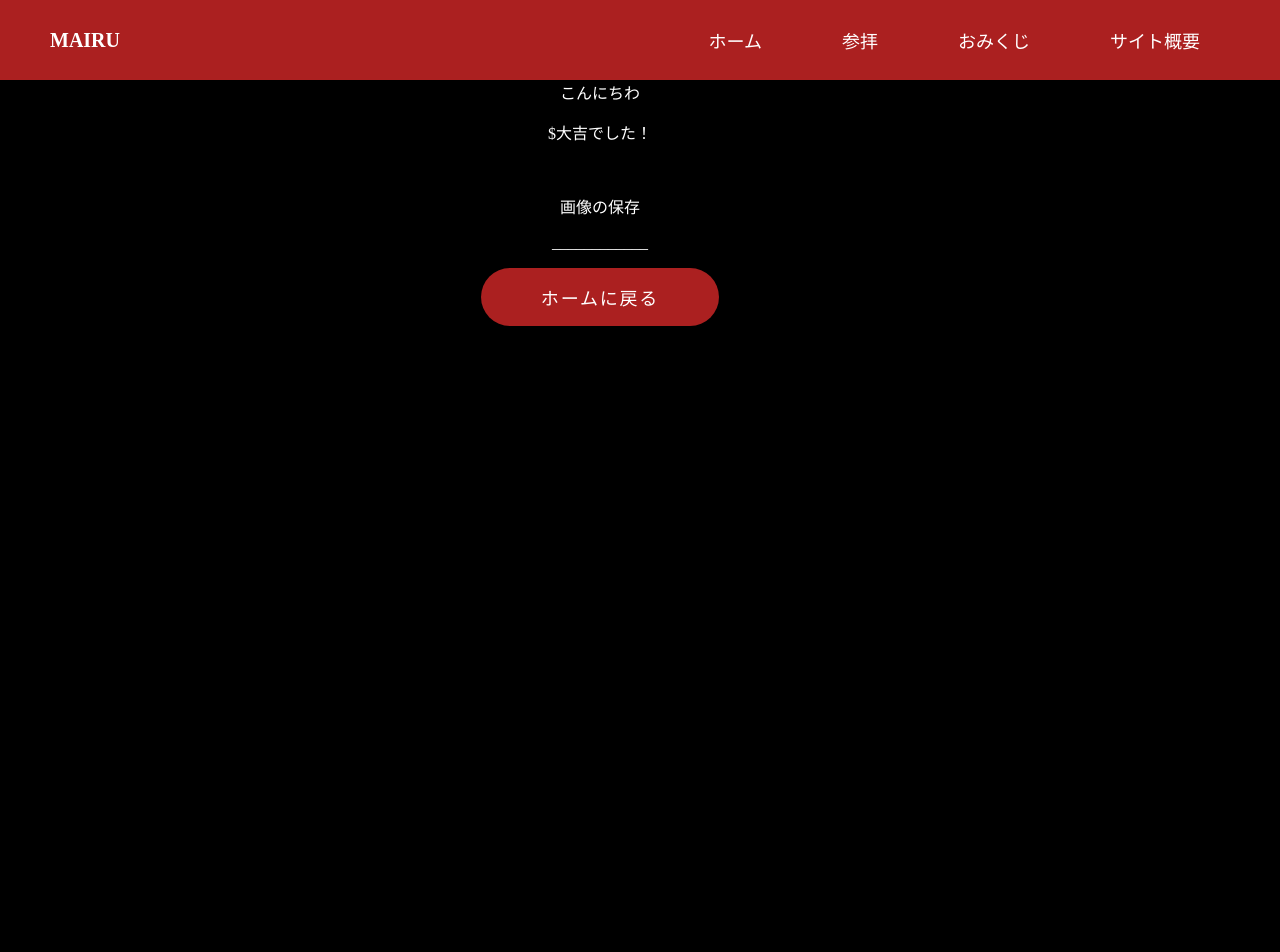
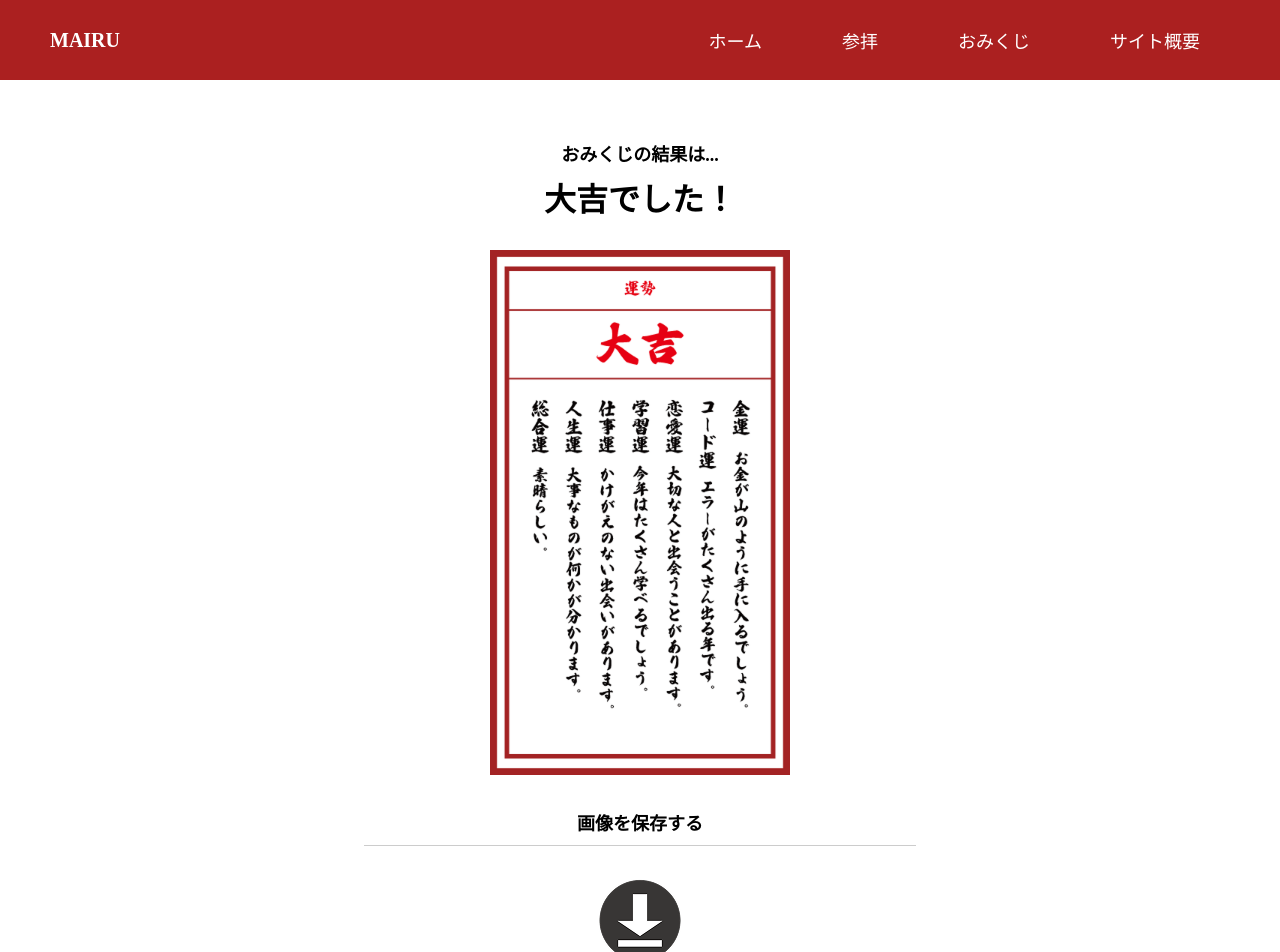
Before and after one commit to hsmt-T/giiku_Hackathon_vol18, a React (Vite) app in the folder frontend/: page /result in a window 1280 px wide. Shown: the top 952 px of the page. Before the commit the page ends 821 px from the top, so only its background shows below. Built offline with nearby package versions, Linux system fonts and the light colour scheme.

Commit message:
リザルト（おみくじ）画面デザイン

```diff
--- a/frontend/src/main.css
+++ b/frontend/src/main.css
@@ -8,7 +8,6 @@ body,
 
 body {
     font-family: "Noto Serif JP", serif;
-    background-color: #000;
 }
 
 * {
--- a/frontend/src/pages/Result/Result.css
+++ b/frontend/src/pages/Result/Result.css
@@ -1,14 +1,73 @@
 .content {
     position: relative;
     z-index: 1;
-
-    max-width: 1200px;
-    padding: 10 48px;
-
-    color: #fff;
+    max-width: 600px;
+    margin: 0 auto;
+    margin-top: 100px;
+    padding: 40px 24px;
+    color: #000;
     text-align: center;
+    font-family: "Noto Serif JP", serif;
 }
 
-.omiuji_img {
+.header-text {
+    font-size: 18px;
+    font-weight: bold;
+    margin-bottom: 8px;
+}
 
+.result-title {
+    font-size: 32px;
+    font-weight: bold;
+    margin: 0 0 30px 0;
 }
+
+.image-container {
+    margin-bottom: 30px;
+}
+
+.omikuji-img {
+    width: 100%;
+    max-width: 300px;
+    height: auto;
+    /* border: 4px solid #b71c1c; */
+    /* padding: 10px; */
+}
+
+.save-section {
+    margin-bottom: 40px;
+}
+
+.save-text {
+    font-size: 18px;
+    font-weight: bold;
+    margin-bottom: 8px;
+}
+
+.divider {
+    width: 100%;
+    height: 1px;
+    background-color: #ccc;
+    margin: 10px 0 20px 0;
+}
+
+.download-btn {
+    background: none;
+    border: none;
+    cursor: pointer;
+    padding: 10px;
+    transition: transform 0.2s;
+}
+
+.download-btn:hover {
+    transform: scale(1.1);
+}
+
+.action-area {
+    margin-bottom: 60px;
+}
+
+.copyright {
+    font-size: 10px;
+    color: #666;
+}
--- a/frontend/src/pages/Result/Result.tsx
+++ b/frontend/src/pages/Result/Result.tsx
@@ -1,24 +1,48 @@
 import { useNavigate } from "react-router-dom";
 import "./Result.css"
 import TpButton from "../../components/Button/Button";
+import downloadBtn from "../../assets/underber.png";
+import omikujiImage from "../../assets/daikichi.png";
 
 export const Result = () => {
     const unnsei = "大吉"
     const navigate = useNavigate();
     return (
         <div className="content">
-            <h1>a</h1>
-            <p>こんにちわ</p>
-            <p>${unnsei}でした！</p>
-            <img src="" alt="" />
-            <p>画像の保存</p>
-            <p>____________</p>
-            {/* icon */}
-            <TpButton
-                    label="ホームに戻る"
+            <div className="header-text">おみくじの結果は...</div>
+
+            <h1 className="result-title">{unnsei}でした！</h1>
+
+            <div className="image-container">
+                <img
+                    src={omikujiImage}
+                    alt="おみくじ結果"
+                    className="omikuji-img"
+                />
+            </div>
+
+            <div className="save-section">
+                <p className="save-text">画像を保存する</p>
+                <div className="divider"></div>
+
+                <button className="download-btn"
+                        onClick={() => alert("保存機能は別途実装が必要")}
+                >
+                    <img
+                        src={downloadBtn}
+                        alt="保存ボタン"
+                        style={{}}
+                    />
+                </button>
+            </div>
+
+            <div className="action-area">
+                <TpButton
+                    label="ホームへ"
                     onClick={() => navigate("/")}
                     variant="red"
                 />
+            </div>
         </div>
     );
 };
```
Also changed, not shown: frontend/src/assets/daikichi.png (added), frontend/src/assets/underber.png (added).
